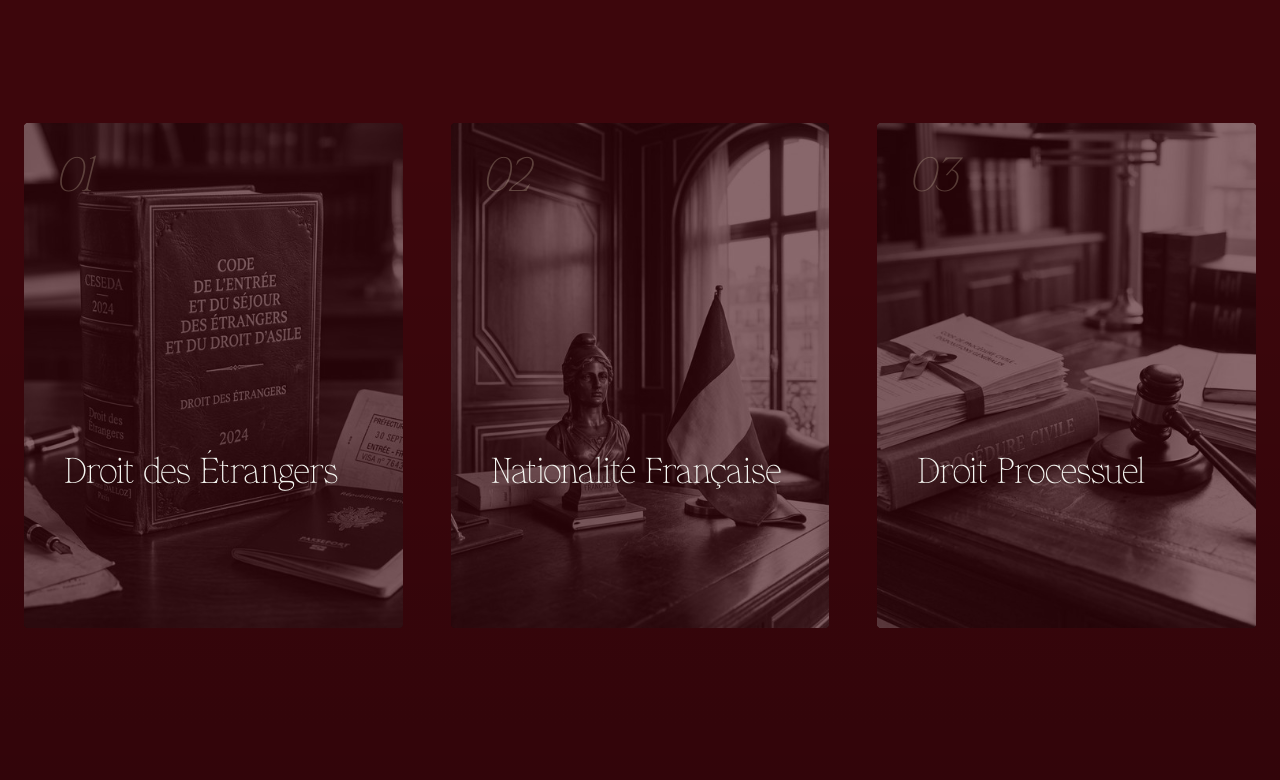
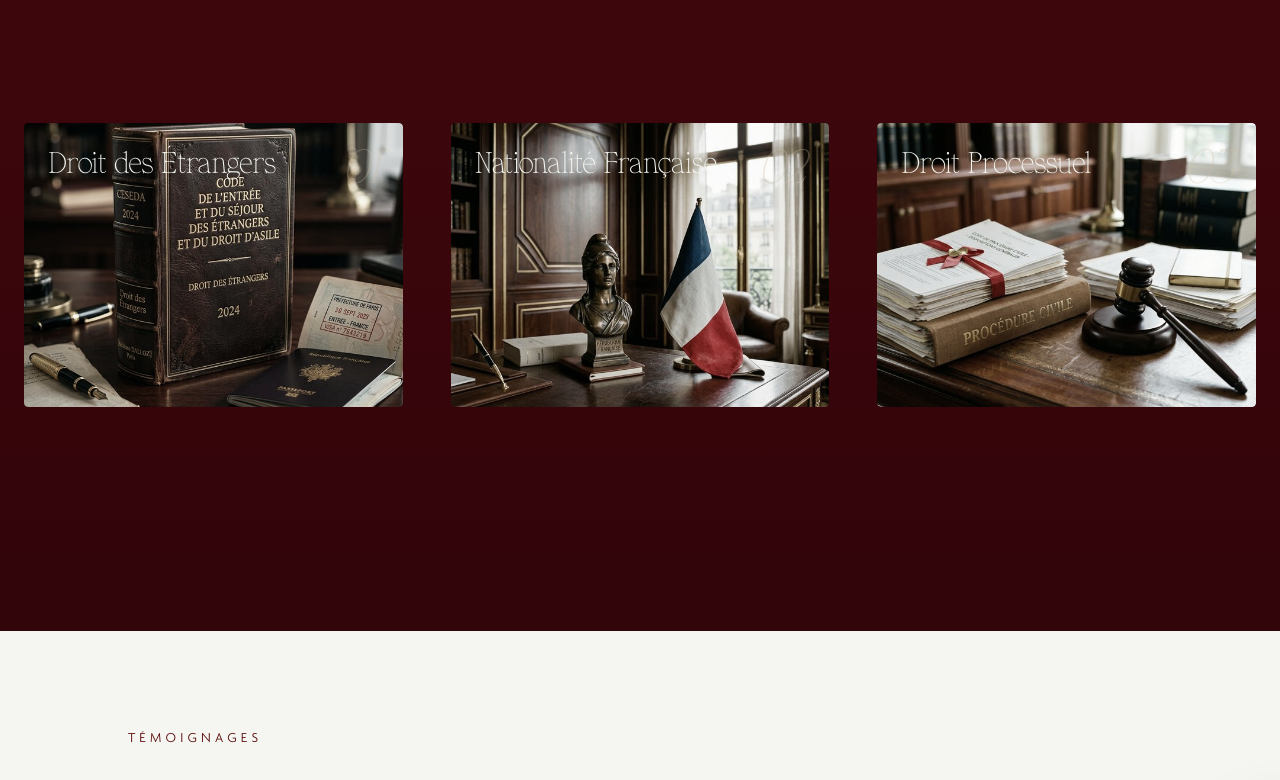
Before and after one commit to maximeelhaik/Guillaume-Elhaik, a React (Vite) app: page / in a window 1280 px wide. Shown: the part 2820-3600 px from the top of the page. Built offline with nearby package versions, Linux system fonts and the light colour scheme; grey boxes are pictures that could not be loaded.

Commit message:
optimisations expertise

```diff
--- a/src/App.tsx
+++ b/src/App.tsx
@@ -363,7 +363,7 @@ const About = () => {
                 whileHover={{ x: 10 }}
                 className="btn-interactive rounded-sm px-6 py-4 bg-acajou/5 flex items-center gap-6 text-acajou font-bold uppercase tracking-[0.2em] text-xs border border-acajou/10"
               >
-                Découvrir notre parcours <ArrowRight size={18} className="text-grenat" />
+                Découvrir mon parcours <ArrowRight size={18} className="text-grenat" />
               </motion.button>
             </div>
             <div className="aspect-[4/3] bg-acajou/5 rounded-sm overflow-hidden relative group shadow-2xl">
@@ -430,7 +430,7 @@ const Expertise = () => {
           </div>
         </div>
 
-        <div className="grid grid-cols-1 md:grid-cols-3 gap-12">
+        <div className="grid grid-cols-1 md:grid-cols-3 gap-8 md:gap-12">
           {areas.map((area, i) => (
             <motion.div
               key={area.title}
@@ -438,22 +438,33 @@ const Expertise = () => {
               whileInView={{ opacity: 1, y: 0 }}
               viewport={{ once: true }}
               transition={{ delay: i * 0.2, duration: 0.8 }}
-              className="btn-interactive group flex flex-col gap-8 rounded-sm"
+              className="btn-interactive group flex flex-col rounded-sm h-[320px] md:h-auto"
             >
-              <div className="aspect-[3/4] overflow-hidden rounded-sm relative shadow-2xl">
-                <div className="absolute inset-0 bg-acajou/60 group-hover:bg-acajou/20 transition-all duration-300 z-10"></div>
+              <div className="relative w-full h-full md:aspect-[4/3] overflow-hidden rounded-sm shadow-2xl">
+                {/* Red Overlay - Appears only on hover */}
+                <div className="absolute inset-0 bg-grenat/90 opacity-0 group-hover:opacity-100 transition-all duration-500 z-10"></div>
+
+                {/* Background Image - Less grayscale on hover */}
                 <img
                   src={area.img}
                   alt={area.title}
-                  className="w-full h-full object-cover grayscale group-hover:grayscale-0 group-hover:scale-110 transition-all duration-300"
+                  className="w-full h-full object-cover grayscale-[40%] group-hover:grayscale-0 group-hover:scale-110 transition-all duration-700"
                   referrerPolicy="no-referrer"
                 />
-                <div className="absolute top-8 left-8 z-20">
-                  <span className="font-serif text-5xl text-lin/30 italic">{area.id}</span>
+
+                {/* Top Content: Title + ID */}
+                <div className="absolute top-6 left-6 right-6 z-20 flex justify-between items-start gap-4">
+                  <h4 className="font-serif text-2xl md:text-3xl text-porcelaine group-hover:text-lin transition-colors duration-300 leading-tight">
+                    {area.title}
+                  </h4>
+                  <span className="font-serif text-3xl md:text-5xl text-lin/30 italic shrink-0 group-hover:text-porcelaine/20 transition-colors">
+                    {area.id}
+                  </span>
                 </div>
-                <div className="absolute bottom-10 left-10 right-10 z-20">
-                  <h4 className="font-serif text-3xl md:text-4xl mb-4 group-hover:text-lin transition-colors duration-300">{area.title}</h4>
-                  <p className="text-porcelaine/80 text-base leading-relaxed opacity-100 md:opacity-0 md:group-hover:opacity-100 transition-all duration-300 translate-y-0 md:translate-y-4 md:group-hover:translate-y-0">
+
+                {/* Bottom Content: Description */}
+                <div className="absolute bottom-6 left-6 right-6 z-20">
+                  <p className="text-porcelaine/90 text-sm md:text-base leading-relaxed opacity-0 group-hover:opacity-100 transition-all duration-500 translate-y-4 group-hover:translate-y-0">
                     {area.desc}
                   </p>
                 </div>
@@ -596,19 +607,19 @@ const FAQ = () => {
   const questions = [
     {
       q: "Comment se déroule le premier rendez-vous ?",
-      a: "Nous analysons votre situation juridique, étudions vos documents et définissons ensemble la meilleure stratégie à adopter. Un devis transparent vous est remis à l'issue."
+      a: "J'analyse votre situation juridique, j'étudie vos documents et je définis avec vous la meilleure stratégie à adopter. Un devis transparent vous est remis à l'issue."
     },
     {
       q: "Intervenez-vous partout en France ?",
-      a: "Bien que basés à Versailles, nous intervenons devant toutes les juridictions administratives françaises pour les dossiers de droit des étrangers et de nationalité."
+      a: "Bien que basé à Versailles, j'interviens devant toutes les juridictions administratives françaises pour les dossiers de droit des étrangers et de nationalité."
     },
     {
       q: "Quels sont vos honoraires ?",
-      a: "Nos honoraires sont fixés en toute transparence, généralement au forfait selon la complexité du dossier. Une convention d'honoraires est systématiquement signée."
+      a: "Mes honoraires sont fixés en toute transparence, généralement au forfait selon la complexité du dossier. Une convention d'honoraires est systématiquement signée."
     },
     {
       q: "Quel est le délai pour un recours OQTF ?",
-      a: "Les délais sont extrêmement courts (souvent 48h, 15 jours ou 30 jours). Il est impératif de nous contacter dès réception de la décision."
+      a: "Les délais sont extrêmement courts (souvent 48h, 15 jours ou 30 jours). Il est impératif de me contacter dès réception de la décision."
     }
   ];
 
```
